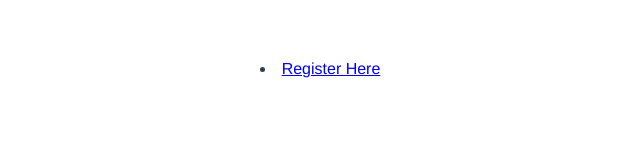
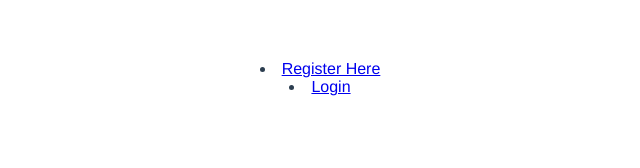
Before and after one commit to nikalsh/spring-rest-cms, a Vue app in the folder frontend/: page /#/ in a window 1280 px wide. Shown: the top 168 px of the page, without its empty margins (320-960 px from the left). Built offline with nearby package versions, Linux system fonts and the light colour scheme; what @ckeditor/ckeditor5-vue would draw is missing.

Commit message:
change role fetch to eager + login page

```diff
--- a/frontend/src/components/LandingPage.vue
+++ b/frontend/src/components/LandingPage.vue
@@ -2,6 +2,10 @@
   <div>
     <router-link tag="li" to="/RegisterUser">
       <a>Register Here</a>
+
+    </router-link>
+    <router-link tag="li" to="/Login">
+      <a>Login</a>
 
     </router-link>
   </div>
--- /dev/null
+++ b/frontend/src/components/Login.vue
@@ -0,0 +1,43 @@
+<template>
+  <div id="login">
+    <h1>Login</h1>
+    <input type="text" name="username" v-model="input.username" placeholder="Username"/>
+    <input type="password" name="password" v-model="input.password" placeholder="Password"/>
+    <button type="button" v-on:click="login()">Login</button>
+  </div>
+</template>
+
+<script>
+  import axios from 'axios'
+
+  export default {
+    name: 'Login',
+    data() {
+      return {
+        input: {
+          email: "",
+          password: ""
+        }
+      }
+    },
+    methods: {
+      login() {
+        if (this.input.email != "" && this.input.password != "") {
+
+
+          if (true) {
+
+          } else {
+            console.log("Fel email eller lösenord!");
+          }
+        } else {
+          console.log("Email eller lösenord kan inte vara tomt");
+        }
+      }
+    }
+  }
+</script>
+
+<style scoped>
+
+</style>
--- a/frontend/src/router/index.js
+++ b/frontend/src/router/index.js
@@ -5,6 +5,7 @@ import FileUpload from '../components/FileUpload'
 import CKEditor from '@ckeditor/ckeditor5-vue';
 import RegisterUser from "../components/RegisterUser";
 import LandingPage from '../components/LandingPage'
+import Login from '../components/Login'
 // import Autosave from '@ckeditor/ckeditor5-autosave/src/autosave'
 // const options = {
 //
@@ -36,6 +37,11 @@ export default new Router({
       path: '/',
       name: 'LandingPage',
       component: LandingPage
+    },
+    {
+      path: '/Login',
+      name: 'Login',
+      component: Login
     }
   ]
 })
```
Also changed, not shown: 1 other file (tests, documents, lock files or other folders).
